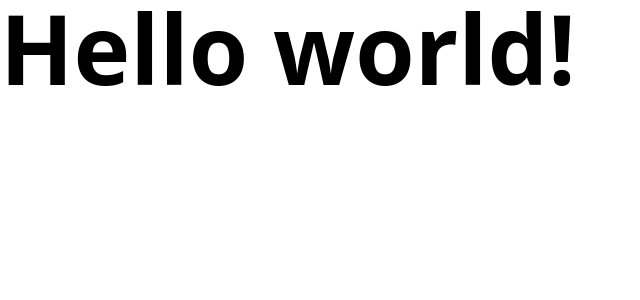
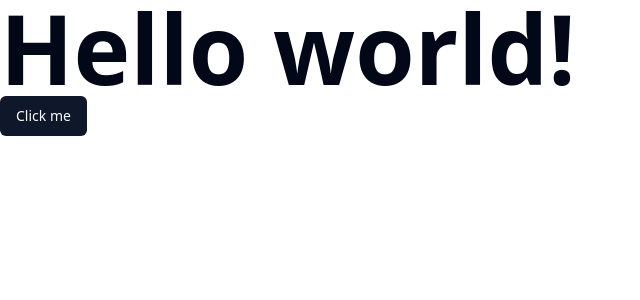
Before and after one commit to Techbrolakes/quizbase, a React (Vite) app: page / in a window 1280 px wide. Shown: the top 300 px of the page, without its empty margins (0-640 px from the left). Built offline with nearby package versions, Linux system fonts and the light colour scheme.

Commit message:
Feat: Project Structure Configs

```diff
--- a/src/App.tsx
+++ b/src/App.tsx
@@ -1,9 +1,11 @@
 import React from 'react';
+import { Button } from './baseui/ui/button';
 
 const App: React.FC = () => {
    return (
       <div>
          <h1 className="text-8xl font-bold">Hello world!</h1>
+         <Button>Click me</Button>
       </div>
    );
 };
--- /dev/null
+++ b/src/baseui/ui/button.tsx
@@ -0,0 +1,56 @@
+import * as React from "react"
+import { Slot } from "@radix-ui/react-slot"
+import { cva, type VariantProps } from "class-variance-authority"
+
+import { cn } from "@/lib/utils"
+
+const buttonVariants = cva(
+  "inline-flex items-center justify-center rounded-md text-sm font-medium ring-offset-background transition-colors focus-visible:outline-none focus-visible:ring-2 focus-visible:ring-ring focus-visible:ring-offset-2 disabled:pointer-events-none disabled:opacity-50",
+  {
+    variants: {
+      variant: {
+        default: "bg-primary text-primary-foreground hover:bg-primary/90",
+        destructive:
+          "bg-destructive text-destructive-foreground hover:bg-destructive/90",
+        outline:
+          "border border-input bg-background hover:bg-accent hover:text-accent-foreground",
+        secondary:
+          "bg-secondary text-secondary-foreground hover:bg-secondary/80",
+        ghost: "hover:bg-accent hover:text-accent-foreground",
+        link: "text-primary underline-offset-4 hover:underline",
+      },
+      size: {
+        default: "h-10 px-4 py-2",
+        sm: "h-9 rounded-md px-3",
+        lg: "h-11 rounded-md px-8",
+        icon: "h-10 w-10",
+      },
+    },
+    defaultVariants: {
+      variant: "default",
+      size: "default",
+    },
+  }
+)
+
+export interface ButtonProps
+  extends React.ButtonHTMLAttributes<HTMLButtonElement>,
+    VariantProps<typeof buttonVariants> {
+  asChild?: boolean
+}
+
+const Button = React.forwardRef<HTMLButtonElement, ButtonProps>(
+  ({ className, variant, size, asChild = false, ...props }, ref) => {
+    const Comp = asChild ? Slot : "button"
+    return (
+      <Comp
+        className={cn(buttonVariants({ variant, size, className }))}
+        ref={ref}
+        {...props}
+      />
+    )
+  }
+)
+Button.displayName = "Button"
+
+export { Button, buttonVariants }
--- /dev/null
+++ b/src/lib/utils.ts
@@ -0,0 +1,6 @@
+import { type ClassValue, clsx } from "clsx"
+import { twMerge } from "tailwind-merge"
+
+export function cn(...inputs: ClassValue[]) {
+  return twMerge(clsx(inputs))
+}
--- a/src/styles/index.css
+++ b/src/styles/index.css
@@ -1,3 +1,78 @@
 @tailwind base;
 @tailwind components;
 @tailwind utilities;
+
+@layer base {
+  :root {
+    --background: 0 0% 100%;
+    --foreground: 222.2 84% 4.9%;
+
+    --muted: 210 40% 96.1%;
+    --muted-foreground: 215.4 16.3% 46.9%;
+
+    --popover: 0 0% 100%;
+    --popover-foreground: 222.2 84% 4.9%;
+
+    --card: 0 0% 100%;
+    --card-foreground: 222.2 84% 4.9%;
+
+    --border: 214.3 31.8% 91.4%;
+    --input: 214.3 31.8% 91.4%;
+
+    --primary: 222.2 47.4% 11.2%;
+    --primary-foreground: 210 40% 98%;
+
+    --secondary: 210 40% 96.1%;
+    --secondary-foreground: 222.2 47.4% 11.2%;
+
+    --accent: 210 40% 96.1%;
+    --accent-foreground: 222.2 47.4% 11.2%;
+
+    --destructive: 0 84.2% 60.2%;
+    --destructive-foreground: 210 40% 98%;
+
+    --ring: 215 20.2% 65.1%;
+
+    --radius: 0.5rem;
+  }
+
+  .dark {
+    --background: 222.2 84% 4.9%;
+    --foreground: 210 40% 98%;
+
+    --muted: 217.2 32.6% 17.5%;
+    --muted-foreground: 215 20.2% 65.1%;
+
+    --popover: 222.2 84% 4.9%;
+    --popover-foreground: 210 40% 98%;
+
+    --card: 222.2 84% 4.9%;
+    --card-foreground: 210 40% 98%;
+
+    --border: 217.2 32.6% 17.5%;
+    --input: 217.2 32.6% 17.5%;
+
+    --primary: 210 40% 98%;
+    --primary-foreground: 222.2 47.4% 11.2%;
+
+    --secondary: 217.2 32.6% 17.5%;
+    --secondary-foreground: 210 40% 98%;
+
+    --accent: 217.2 32.6% 17.5%;
+    --accent-foreground: 210 40% 98%;
+
+    --destructive: 0 62.8% 30.6%;
+    --destructive-foreground: 0 85.7% 97.3%;
+
+    --ring: 217.2 32.6% 17.5%;
+  }
+}
+
+@layer base {
+  * {
+    @apply border-border;
+  }
+  body {
+    @apply bg-background text-foreground;
+  }
+}
--- a/tailwind.config.js
+++ b/tailwind.config.js
@@ -1,8 +1,76 @@
 /** @type {import('tailwindcss').Config} */
-export default {
-   content: ['./index.html', './src/**/*.{js,ts,jsx,tsx}'],
-   theme: {
-      extend: {},
-   },
-   plugins: [],
-};
+module.exports = {
+  darkMode: ["class"],
+  content: [
+    './pages/**/*.{ts,tsx}',
+    './components/**/*.{ts,tsx}',
+    './app/**/*.{ts,tsx}',
+    './src/**/*.{ts,tsx}',
+	],
+  theme: {
+    container: {
+      center: true,
+      padding: "2rem",
+      screens: {
+        "2xl": "1400px",
+      },
+    },
+    extend: {
+      colors: {
+        border: "hsl(var(--border))",
+        input: "hsl(var(--input))",
+        ring: "hsl(var(--ring))",
+        background: "hsl(var(--background))",
+        foreground: "hsl(var(--foreground))",
+        primary: {
+          DEFAULT: "hsl(var(--primary))",
+          foreground: "hsl(var(--primary-foreground))",
+        },
+        secondary: {
+          DEFAULT: "hsl(var(--secondary))",
+          foreground: "hsl(var(--secondary-foreground))",
+        },
+        destructive: {
+          DEFAULT: "hsl(var(--destructive))",
+          foreground: "hsl(var(--destructive-foreground))",
+        },
+        muted: {
+          DEFAULT: "hsl(var(--muted))",
+          foreground: "hsl(var(--muted-foreground))",
+        },
+        accent: {
+          DEFAULT: "hsl(var(--accent))",
+          foreground: "hsl(var(--accent-foreground))",
+        },
+        popover: {
+          DEFAULT: "hsl(var(--popover))",
+          foreground: "hsl(var(--popover-foreground))",
+        },
+        card: {
+          DEFAULT: "hsl(var(--card))",
+          foreground: "hsl(var(--card-foreground))",
+        },
+      },
+      borderRadius: {
+        lg: "var(--radius)",
+        md: "calc(var(--radius) - 2px)",
+        sm: "calc(var(--radius) - 4px)",
+      },
+      keyframes: {
+        "accordion-down": {
+          from: { height: 0 },
+          to: { height: "var(--radix-accordion-content-height)" },
+        },
+        "accordion-up": {
+          from: { height: "var(--radix-accordion-content-height)" },
+          to: { height: 0 },
+        },
+      },
+      animation: {
+        "accordion-down": "accordion-down 0.2s ease-out",
+        "accordion-up": "accordion-up 0.2s ease-out",
+      },
+    },
+  },
+  plugins: [require("tailwindcss-animate")],
+}
--- a/tsconfig.json
+++ b/tsconfig.json
@@ -17,7 +17,11 @@
       "strict": true,
       "noUnusedLocals": true,
       "noUnusedParameters": true,
-    "noFallthroughCasesInSwitch": true
+      "noFallthroughCasesInSwitch": true,
+      "baseUrl": ".",
+      "paths": {
+         "@/*": ["./src/*"]
+      }
    },
    "include": ["src"],
    "references": [{ "path": "./tsconfig.node.json" }]
--- a/vite.config.ts
+++ b/vite.config.ts
@@ -1,7 +1,13 @@
-import { defineConfig } from 'vite'
-import react from '@vitejs/plugin-react-swc'
+import { defineConfig } from 'vite';
+import react from '@vitejs/plugin-react-swc';
+import path from 'path';
 
 // https://vitejs.dev/config/
 export default defineConfig({
-  plugins: [react()],
-})
+   plugins: [react()],
+   resolve: {
+      alias: {
+         '@': path.resolve(__dirname, './src'),
+      },
+   },
+});
```
Also changed, not shown: package.json (+7 -0 lines), components.json (added), 1 other file (tests, documents, lock files or other folders). Lines whose indentation alone changed are shown as unchanged.
